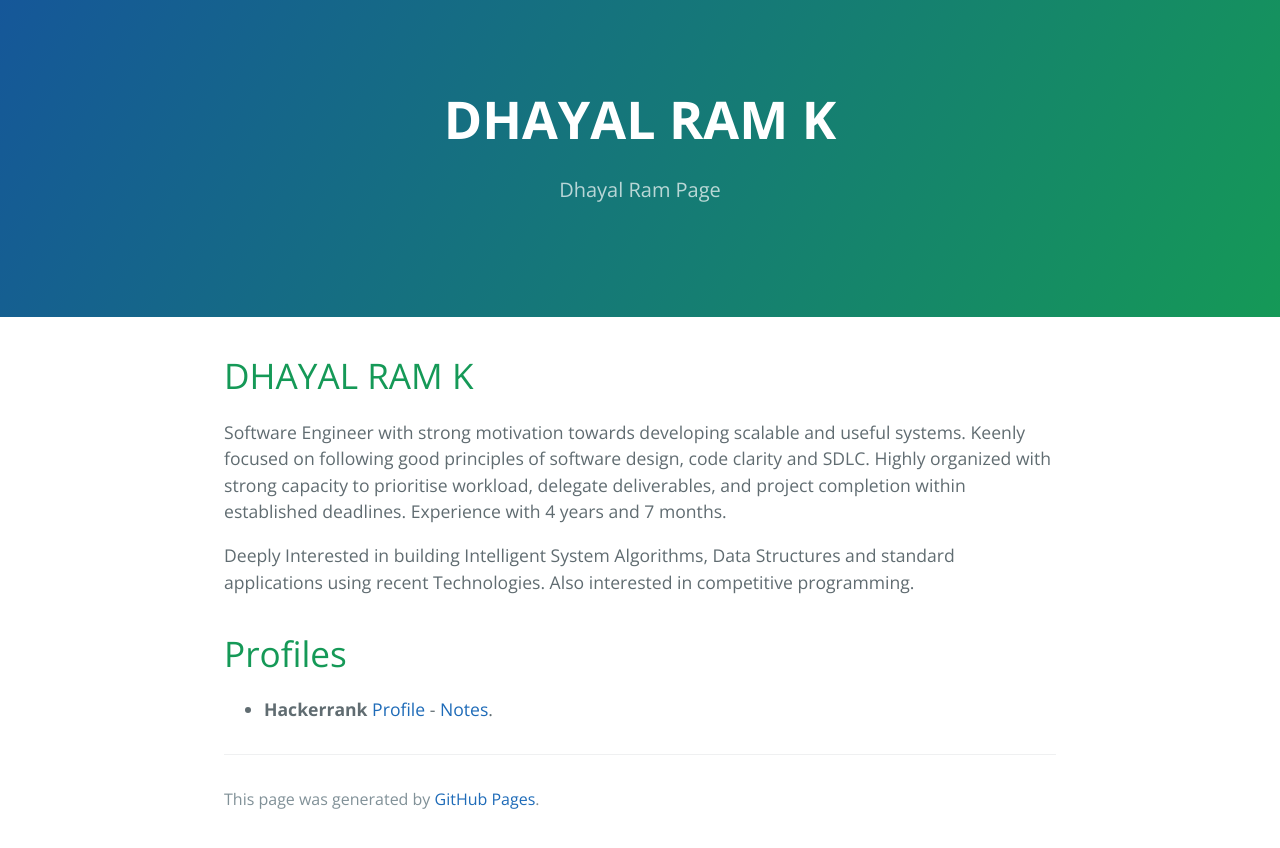
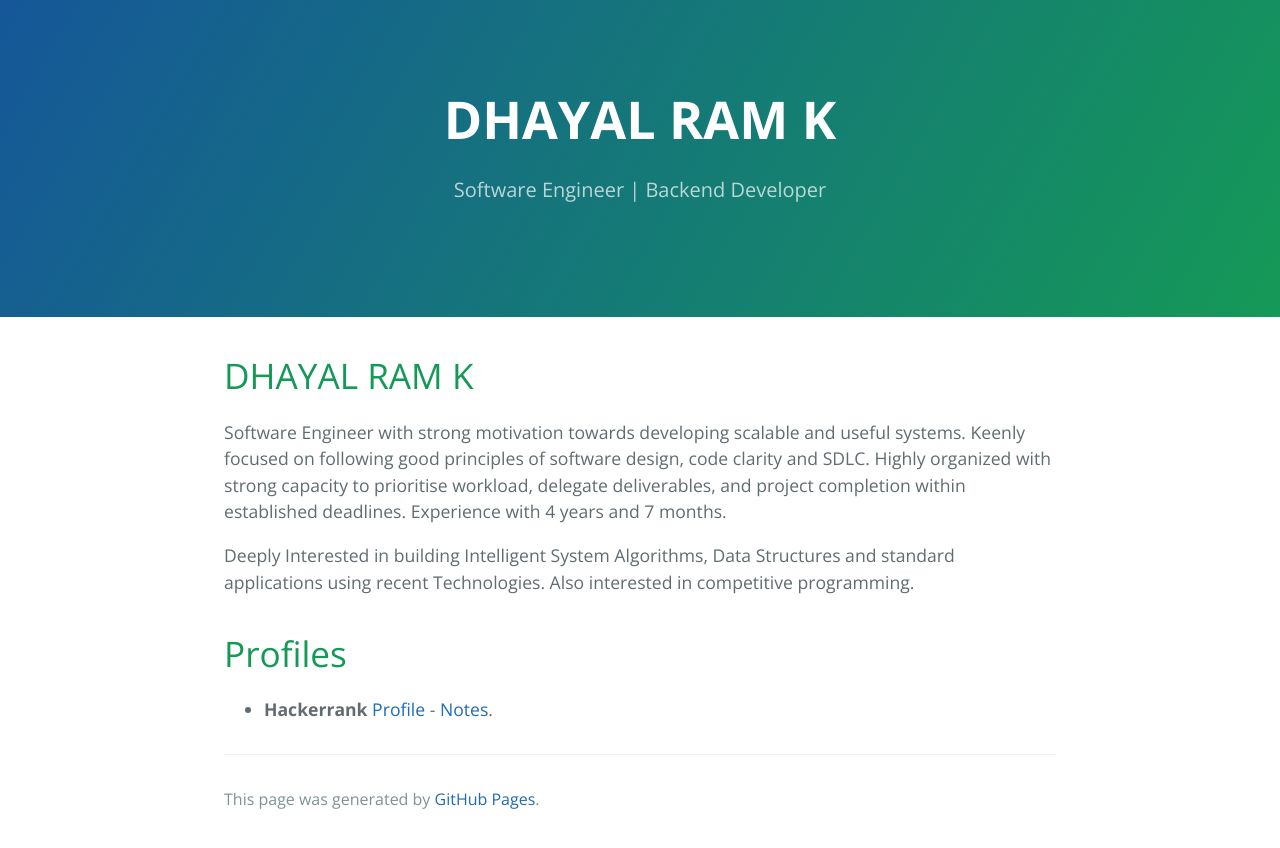
Before and after one commit to dhayalramk/dhayalramk.github.io, a Jekyll site: the page built from index.md, in a window 1280 px wide. Shown: the top 848 px of the page. Built offline with Jekyll 4.4.1, drawn with Linux system fonts in a browser that asks for light colours; our own code applies the rules of GitHub Pages for plain Markdown files.

Commit message:
Changing tag line

```diff
--- a/_config.yml
+++ b/_config.yml
@@ -1,4 +1,4 @@
 title: Dhayal Ram
-description: Dhayal Ram Page
+description: Software Engineer | Backend Developer
 google_analytics:
 theme: jekyll-theme-cayman
```
